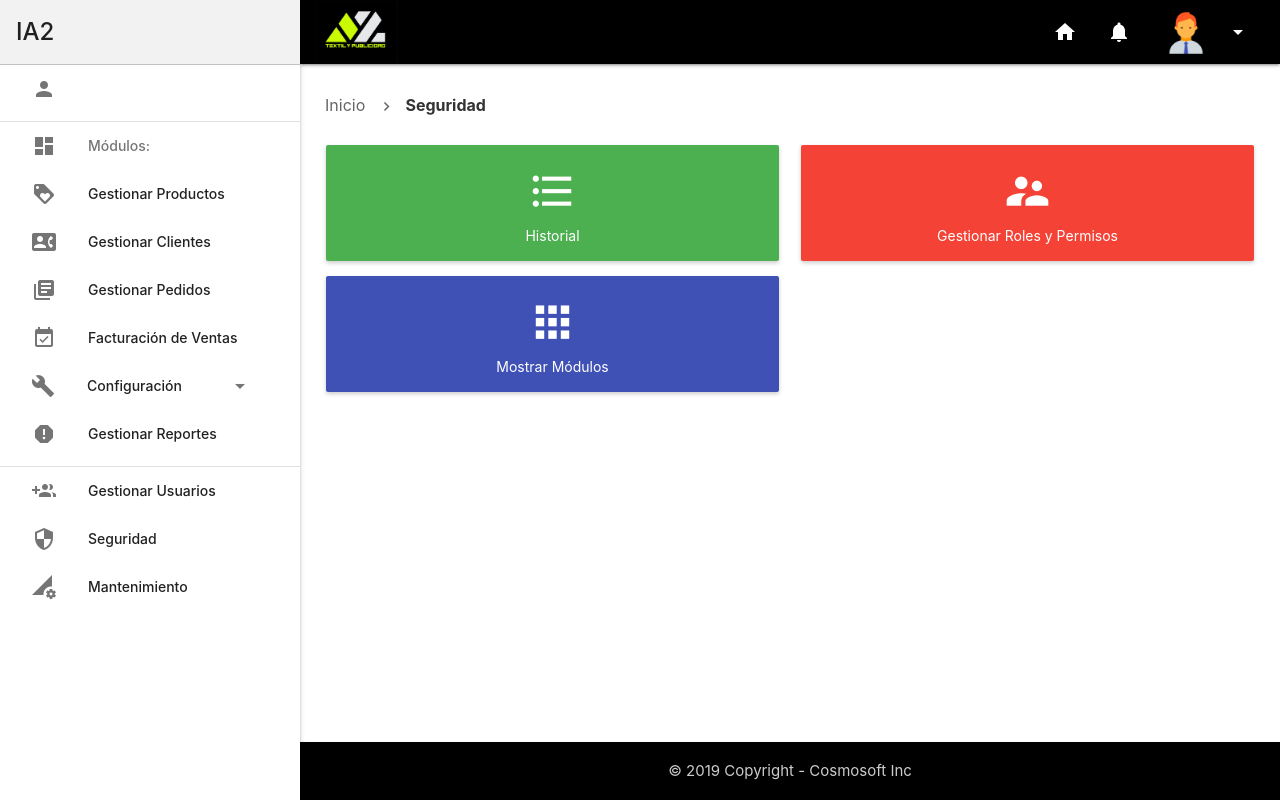
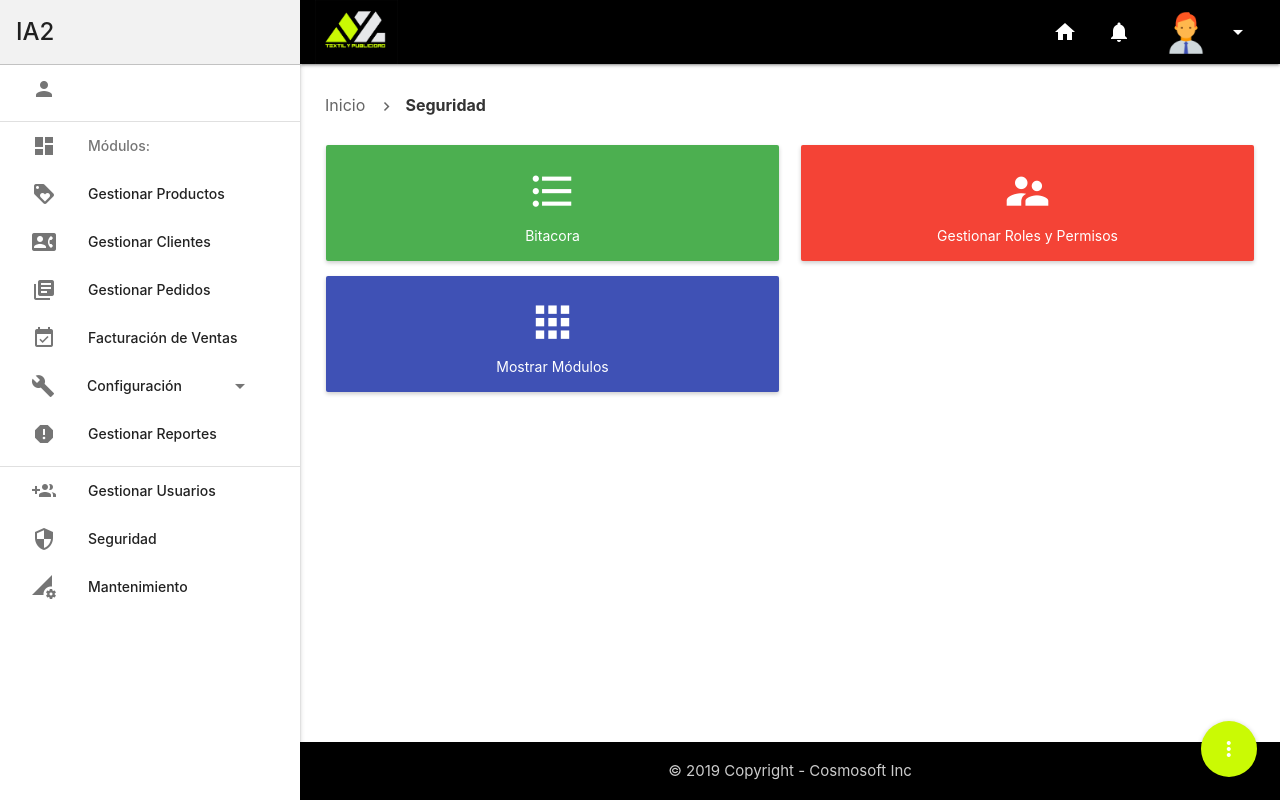
Before and after one commit to YohnnD/project-IA2, a PHP site: page /project-ia2/index.php?controller=Seguridad in a window 1280 px wide. Run offline with PHP 8.4, Linux system fonts and the light colour scheme; the visitor is signed in with stand-in values (Sample User, id 1); some web fonts are replaced.

Commit message:
Bitacoras

```diff
--- a/views/includes/actions_button.php
+++ b/views/includes/actions_button.php
@@ -3,8 +3,6 @@
         <i class="large icon-more_vert"></i>
     </a>
     <ul>
-        <li><a class="btn-floating blue tooltipped" data-position="left" data-tooltip="Upload video"><i class="icon-file_upload"></i></a></li>
-        <li><a class="btn-floating blue darken-2"><i class="material-icons">publish</i></a></li>
-        <li><a class="btn-floating blue darken-3"><i class="icon-add"></i></a></li>
+        <li><a class="btn-floating blue tooltipped" data-position="left" data-tooltip="Ayuda"><i class="icon-info"></i></a></li>
     </ul>
 </div>
--- a/views/layouts/footer.php
+++ b/views/layouts/footer.php
@@ -1,4 +1,4 @@
-<!-- <?php // require_once "views/includes/actions_button.php" ?> -->
+<?php require_once "views/includes/actions_button.php" ?>
 <footer class="brand-footer black">
     <div class="container center-align">
         <span>© 2019 Copyright - Cosmosoft Inc</span>
--- a/views/modules/Seguridad/Seguridad.php
+++ b/views/modules/Seguridad/Seguridad.php
@@ -26,7 +26,7 @@
                 <div class="col s12 m6">
                     <a href="<?php echo Helpers::url('Seguridad','bitacora'); ?>" class="btn-app green">
                         <i class="icon-format_list_bulleted"></i>
-                        <span>Historial</span>
+                        <span>Bitacora</span>
                     </a>
                 </div>
                 <div class="col s12 m6">
```
Also changed, not shown: app/controllers/AuthController.php (+0 -8 lines).
